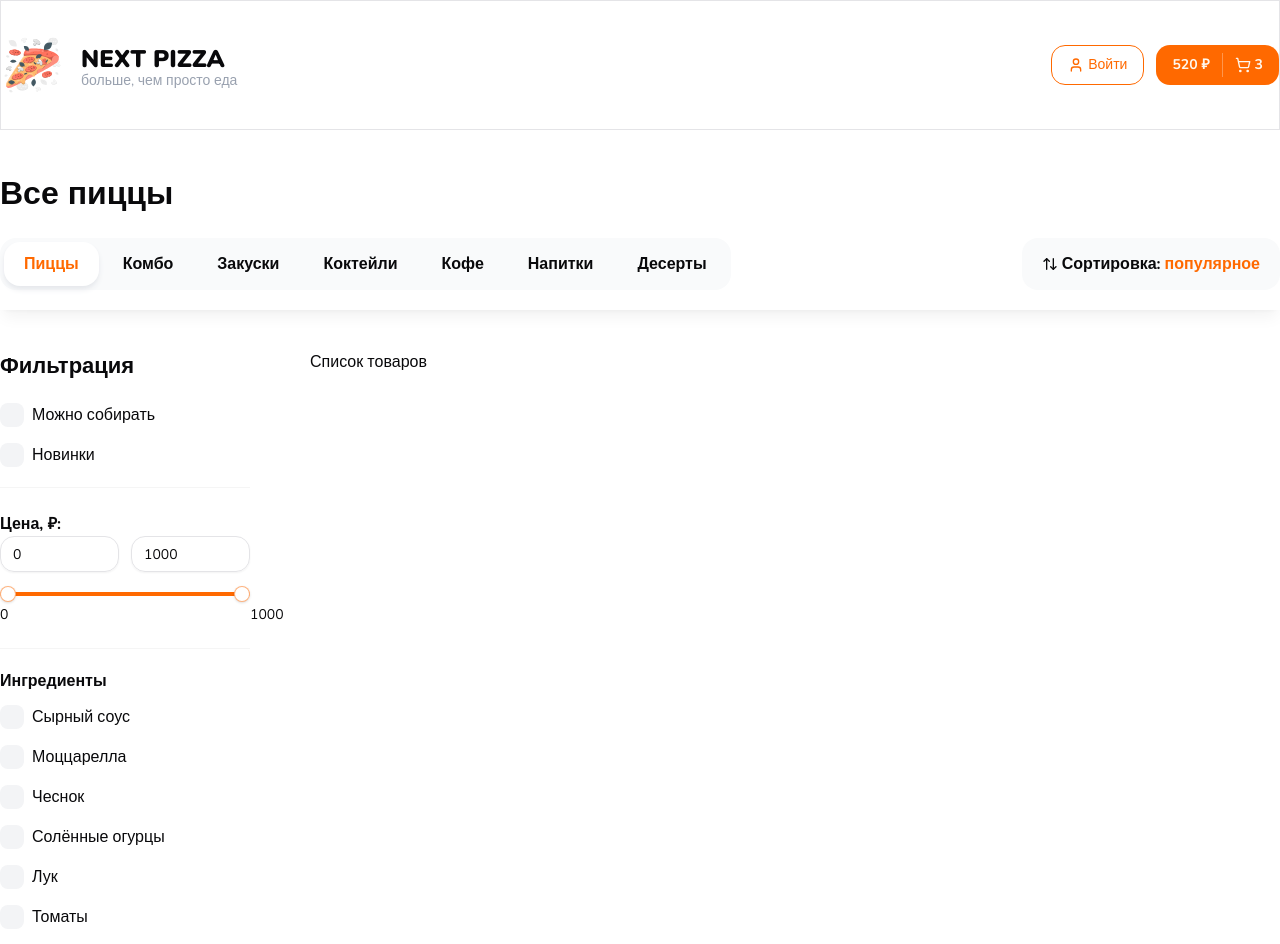
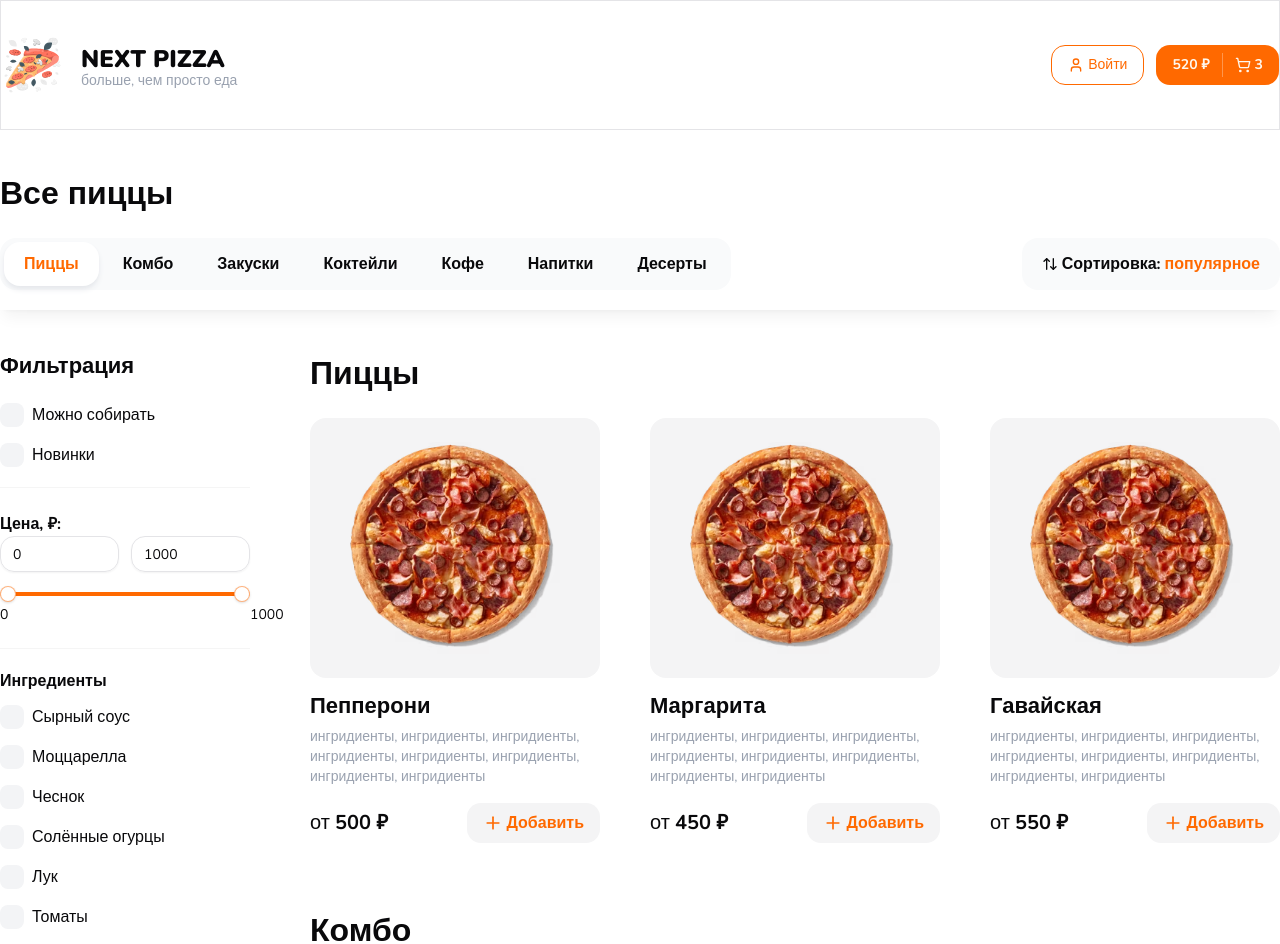
Before and after one commit to trylastsky/next-pizza, a Next.js app: page / in a window 1280 px wide. Shown: the top 944 px of the page. Built offline with nearby package versions, Linux system fonts and the light colour scheme.

Commit message:
add product card and product list + scroll observer (react-use)

```diff
--- a/app/page.tsx
+++ b/app/page.tsx
@@ -2,7 +2,8 @@ import {
 	Container,
 	Title,
 	TopBar,
-	FiltersLayout
+	FiltersLayout,
+	ProductGroupList
 } from "@/components/shared";
 
 export default function Home() {
@@ -24,7 +25,70 @@ export default function Home() {
 					{/* Список товаров */}
 					<div className="flex-1">
 						<div className="flex flex-col gap-16">
-							Список товаров
+							<ProductGroupList title={"Пиццы"} products={[
+								{
+									id: 1,
+									name: 'Пепперони',
+									imageUrl: '/testPizzaImage.png',
+									items: [
+										{
+											price: 500
+										}
+									]
+								},
+								{
+									id: 2,
+									name: 'Маргарита',
+									imageUrl: '/testPizzaImage.png',
+									items: [
+										{
+											price: 450
+										}
+									]
+								},
+								{
+									id: 3,
+									name: 'Гавайская',
+									imageUrl: '/testPizzaImage.png',
+									items: [
+										{
+											price: 550
+										}
+									]
+								}
+							]} categoryId={1} />
+							<ProductGroupList title={"Комбо"} products={[
+								{
+									id: 1,
+									name: 'Пепперони',
+									imageUrl: '/testPizzaImage.png',
+									items: [
+										{
+											price: 500
+										}
+									]
+								},
+								{
+									id: 2,
+									name: 'Маргарита',
+									imageUrl: '/testPizzaImage.png',
+									items: [
+										{
+											price: 450
+										}
+									]
+								},
+								{
+									id: 3,
+									name: 'Гавайская',
+									imageUrl: '/testPizzaImage.png',
+									items: [
+										{
+											price: 550
+										}
+									]
+								}
+							]} categoryId={2} />
 						</div>
 					</div>
 
--- a/components/shared/index.ts
+++ b/components/shared/index.ts
@@ -8,3 +8,5 @@ export { FilterCheckbox } from "./filters/components/filterCheckbox";
 export { FiltersLayout } from "./filters/filtersLayout";
 export { RangeSlider } from "./filters/components/range-slider";
 export { CheckboxFiltersGroup } from "./filters/components/checkboxFiltersGroup"
+export { ProductCard } from "./product/productCard";
+export { ProductGroupList } from "./product/productGroupList";
--- /dev/null
+++ b/components/shared/product/productCard.tsx
@@ -0,0 +1,51 @@
+import Link from 'next/link'
+import Image from 'next/image'
+import React from 'react'
+import { Title } from '..';
+import { Button } from '../../ui';
+import { Plus } from 'lucide-react';
+
+type Props = {
+    id: number;
+    name: string;
+    price: number;
+    imageUrl: string;
+    className?: string;
+}
+
+export const ProductCard: React.FC<Props> = (
+    {
+        id,
+        name,
+        price,
+        imageUrl,
+        className
+    }
+) => {
+    return (
+        <div className={className}>
+            <Link href={`/product/${id}`}>
+                <div className='flex justify-center p-6 bg-secondary rounded-lg h-[260px]'>
+                    <Image className='w-[215px] h-[215px]' src={imageUrl} alt={name} width={215} height={215} />
+                </div>
+
+                <Title text={name} size='sm' className='mt-3 mb-1 font-bold' />
+
+                <p className='text-sm text-gray-400'>
+                    ингридиенты, ингридиенты, ингридиенты, ингридиенты, ингридиенты, ингридиенты, ингридиенты, ингридиенты
+                </p>
+
+                <div className='flex items-center justify-between mt-4'>
+                    <span className='text-[20px]'>
+                        от <b>{price} ₽</b>
+                    </span>
+
+                    <Button variant='secondary' className='text-base font-bold'>
+                        <Plus size={20} className='mr-1' />
+                        Добавить
+                    </Button>
+                </div>
+            </Link>
+        </div>
+    )
+}
--- /dev/null
+++ b/components/shared/product/productGroupList.tsx
@@ -0,0 +1,49 @@
+'use client';
+
+import React from 'react';
+import { useIntersection } from 'react-use';
+import { ProductCard, Title } from '..';
+
+interface Props {
+  title: string;
+  categoryId: number;
+  products: any[];
+  className?: string;
+  itemClassName?: string;
+}
+
+export const ProductGroupList: React.FC<Props> = (
+    {
+        title,
+        products,
+        className,
+        categoryId }
+) => {
+    const intersectionRef = React.useRef<HTMLDivElement>(null);
+    const intersection = useIntersection(intersectionRef as React.RefObject<HTMLElement>, {
+        threshold: 0.4,
+    });
+
+    React.useEffect(() => {
+        if (intersection?.isIntersecting) {
+            console.log(title, categoryId);
+        }
+    }, [categoryId, intersection, title]);
+
+  return (
+    <div className={className} id={title} ref={intersectionRef}>
+      <Title text={title} size="lg" className="font-extrabold mb-5" />
+      <div className="grid grid-cols-3 gap-[50px]">
+        {products.map((product, i) => (
+          <ProductCard
+            key={product.id}
+            name={product.name}
+            imageUrl={product.imageUrl}
+            price={product.items[0].price}
+            count={i % 2}
+          />
+        ))}
+      </div>
+    </div>
+  );
+};
--- a/package.json
+++ b/package.json
@@ -21,8 +21,10 @@
     "next": "15.3.1",
     "react": "^19.0.0",
     "react-dom": "^19.0.0",
+    "react-use": "^17.6.0",
     "tailwind-merge": "^3.2.0",
-    "vaul": "^1.1.2"
+    "vaul": "^1.1.2",
+    "zustand": "^5.0.12"
   },
   "devDependencies": {
     "@eslint/eslintrc": "^3",
```
Also changed, not shown: public/testPizzaImage.png (added), 1 other file (tests, documents, lock files or other folders).
